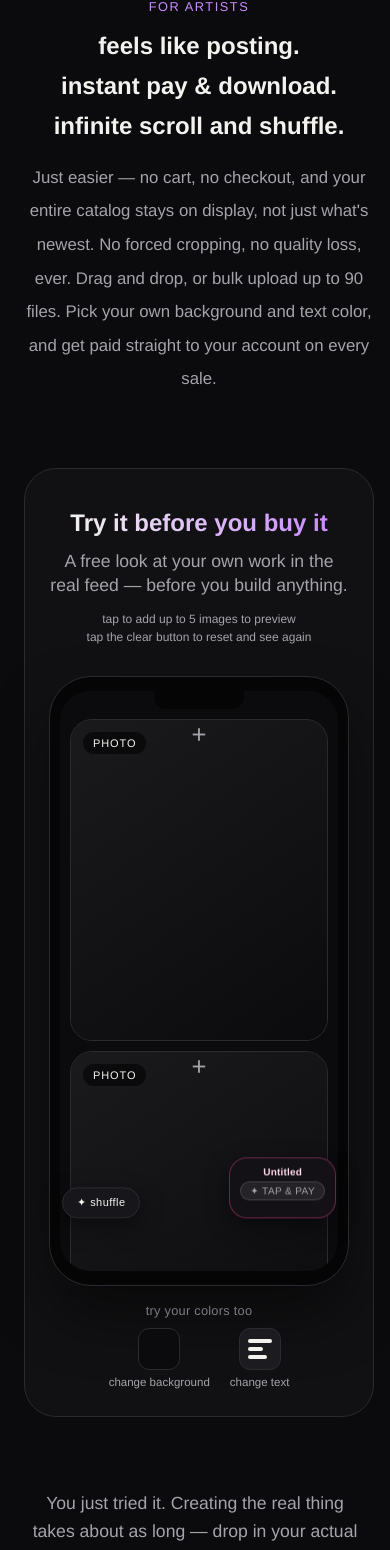
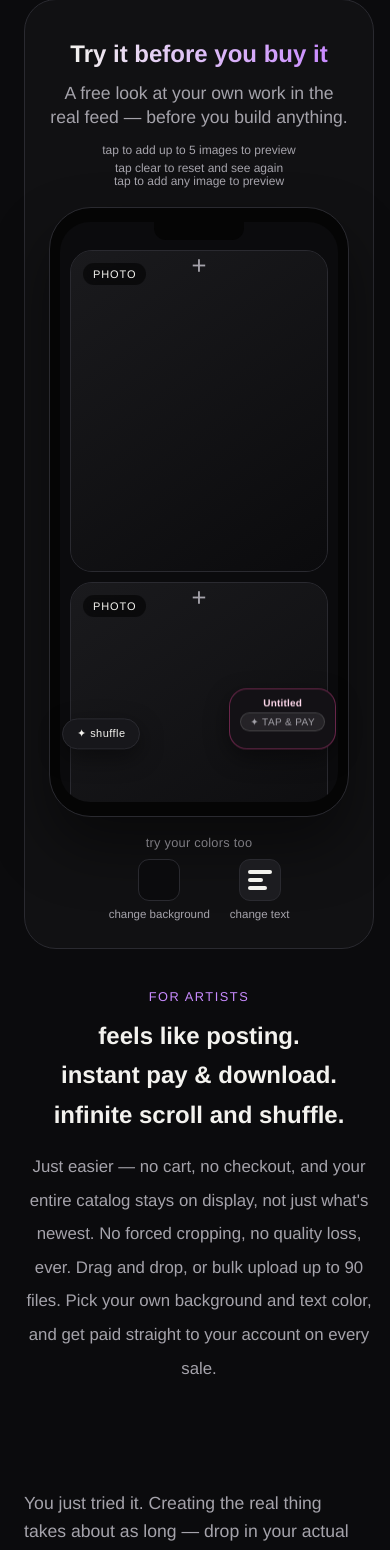
Before and after one commit to nimamixku/abracadabra-site, a Next.js app: page / in a window 390 px wide. Shown: the part 192-1742 px from the top of the page. Built offline with nearby package versions, Linux system fonts and the light colour scheme.

Commit message:
Revert mobile hero reorder and hint text changes back to verified header/marquee state

```diff
--- a/app/TryItDemo.js
+++ b/app/TryItDemo.js
@@ -298,9 +298,14 @@ export default function TryItDemo({ variant = "interactive" }) {
       >
         <div className="tryit-notch" />
         {!isAmbient && !hasAny && (
-          <p className="tryit-floating-hint tryit-hint-drag">
-            drag &amp; drop any image to preview
-          </p>
+          <>
+            <p className="tryit-floating-hint tryit-hint-drag">
+              drag &amp; drop any image to preview
+            </p>
+            <p className="tryit-floating-hint tryit-hint-tap">
+              tap to add any image to preview
+            </p>
+          </>
         )}
 
         <div
--- a/app/globals.css
+++ b/app/globals.css
@@ -1399,16 +1399,6 @@ textarea {
     text-align: center;
     max-width: 640px;
   }
-  /* Mobile only -- visual order swap via grid `order`, not a DOM/markup
-     change and not a width/columns change, so it can't reintroduce the
-     earlier squeeze bug (that came from shrinking the demo's grid track,
-     not from reordering). Copy reads first, the try-it phone demo second. */
-  .marketing-hero-split .marketing-hero-copy {
-    order: 1;
-  }
-  .marketing-hero-split .marketing-hero-demo {
-    order: 2;
-  }
   .marketing-hero-split .marketing-hero-copy {
     text-align: center;
   }
@@ -1430,14 +1420,6 @@ textarea {
   }
   .tryit-section-heading,
   .tryit-tagline {
-    text-align: center;
-  }
-  /* Mobile only -- this row sits under the hero and stays left-aligned
-     (flex-start) on desktop where it's next to other left-aligned copy,
-     but on a narrow single-column mobile layout it needs to read as
-     centered like everything else above it. */
-  .marketing-cta-section-tight {
-    justify-content: center;
     text-align: center;
   }
 }
--- a/app/page.js
+++ b/app/page.js
@@ -31,7 +31,7 @@ export default function MarketingHome() {
             </p>
             <p className="tryit-copy-hint tryit-hint-drag">drag &amp; drop up to 5 images to preview</p>
             <p className="tryit-copy-hint tryit-hint-tap">tap to add up to 5 images to preview</p>
-            <p className="tryit-copy-hint tryit-copy-hint-tight">tap the clear button to reset and see again</p>
+            <p className="tryit-copy-hint tryit-copy-hint-tight">tap clear to reset and see again</p>
           </div>
           <TryItDemo />
         </div>
```
